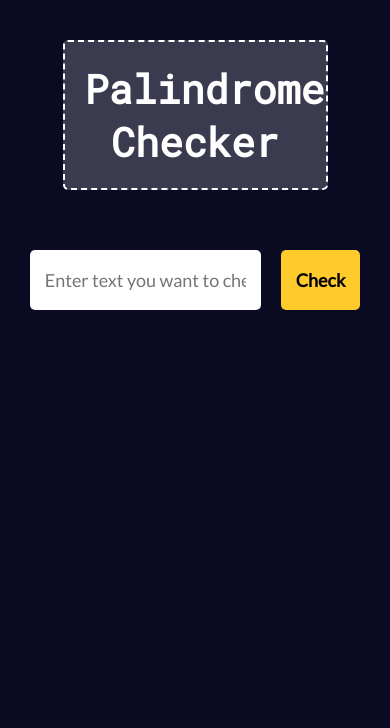
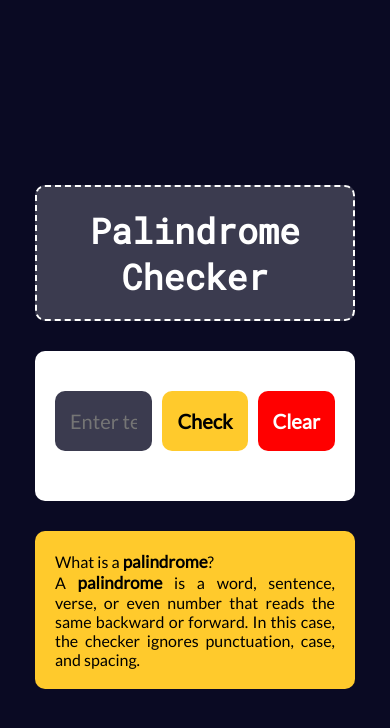
Before and after one commit to marliaren/fcc-palindrome-checker, a plain HTML site: page index.html in a window 390 px wide. Drawn offline with Linux system fonts and the light colour scheme.

Commit message:
updated styling/responsive 03/15/24

```diff
--- a/index.html
+++ b/index.html
@@ -9,12 +9,21 @@
     <link rel="stylesheet" href="styles.css">
   </head>
   <body>
+    <main class="container">
       <h1>Palindrome Checker</h1>
+      <div class="palind-checker">
       <form id="text-box">
         <input id="text-input" type="text" placeholder="Enter text you want to check." required></input>
         <button id="check-btn" type="submit">Check</button>
+        <button id="clear-btn" type="reset">Clear</button>
       </form>
       <div id="result"></div>
+    </div>
+
+    <div class="palindrome-fact">
+      <p class="palindrome-text">What is a <span class="bold">palindrome</span>? <br> A <span class="bold">palindrome</span> is a word, sentence, verse, or even number that reads the same backward or forward. In this case, the checker ignores punctuation, case, and spacing.</p>
+    </div>
+  </main>
 
     <script src="script.js"></script>
   </body>
--- a/script.js
+++ b/script.js
@@ -1,10 +1,15 @@
 const textInput = document.getElementById('text-input');
 const checkBtn = document.getElementById('check-btn');
+const clearBtn = document.getElementById('clear-btn');
 const palindromeChecker = document.getElementById('palindrome-checker');
 const result = document.getElementById('result');
 
 // default to none first. result will only appear when check button is clicked
 result.style.display = 'none';
+
+function clearTxt() {
+  result.innerHTML = '';
+}
 
 function checkPalindrome(event) {
   event.preventDefault();
@@ -14,7 +19,7 @@ function checkPalindrome(event) {
   const reversedStr = str.split('').reverse().join(''); // reverse the string
 
   if (str === reversedStr && str !== null && str !== '') { //check the orig. string and the reversed. it should strictly match
-    result.innerHTML = `<span class="palindrome">${textInput.value} is a palindrome.</span>`;
+    result.innerHTML = `<span class="palindrome"><span class="bold-res">${textInput.value}</span> is a palindrome.</span>`;
     result.style.display = 'block'; //show the result div
   }
 
@@ -23,7 +28,7 @@ function checkPalindrome(event) {
   }
 
   else {
-    result.innerHTML = `<span class="not-palindrome">${textInput.value} is not a palindrome.</span>`;
+    result.innerHTML = `<span class="not-palindrome"><span class="bold-res">${textInput.value}</span> is not a palindrome.</span>`;
      result.style.display = 'block'; //show the result div
   }
 
@@ -31,3 +36,4 @@ function checkPalindrome(event) {
 }
 
 checkBtn.addEventListener("click", checkPalindrome);
+clearBtn.addEventListener("click", clearTxt);
--- a/styles.css
+++ b/styles.css
@@ -16,7 +16,16 @@
 
 body {
   background-color: var(--bg);
-    padding: 0 60px;
+  padding: 0 50px;
+}
+
+.container {
+  display: flex;
+  flex-direction: column;
+  align-items: center;
+  justify-content: center;
+  width: 100%;
+  min-height: 100vh;
 }
 
 h1 {
@@ -26,10 +35,21 @@
   padding: 20px;
   background-color: var(--box);
   text-align: center;
-    width: calc(100% - 5px);
-    margin: 40px auto;
+  /* width: min(100vw, 500px); */
+  width: calc(100% - 150px);
+  margin: 30px 0;
   border: 2px dashed;
-    border-radius: 5px;
+  border-radius: 10px;
+}
+
+.palind-checker {
+  /* width: min(100vw, 500px); */
+  /* min-height: 100px; */
+  width: calc(100% - 150px);
+  background-color: var(--textcolor);
+  height: fit-content;
+  padding: 20px;
+  border-radius: 10px;
 }
 
 #text-box {
@@ -38,48 +58,86 @@
   align-items: center;
   justify-content: center;
   padding: 20px 0;
-    margin-bottom: 30px;
+  margin-bottom: 10px;
 }
 
 input, button{
   font-family: var(--text);
-    font-size: 1.8rem;
+  font-size: 2rem;
   height: 60px;
-    border-radius: 5px;
+  border-radius: 10px;
   border: none;
   padding: 15px;
 }
 
 #text-input {
-    width: 700px;
+  width: 100%;
   border: none;
+  background-color: var(--box);
+  color: var(--textcolor);
+}
+
+button {
+  font-weight: 700;
+  /* width: 150px; */
+  margin-left: 10px;
+  cursor: pointer;
 }
 
 #check-btn {
   background-color:var(--yelor);
-    font-weight: 700;
-    width: 130px;
-    margin-left: 20px;
-    cursor: pointer;
+}
+
+#clear-btn {
+  background-color: red;
+  color: var(--textcolor);
+}
+
+.palindrome-fact {
+  background-color: var(--yelor);
+  /* width: min(100vw, 500px); */
+  width: calc(100% - 150px);
+  padding: 20px;
+  border-radius: 10px;
+  margin-top: 30px;
+}
+
+.palindrome-text {
+  color: black;
+  font-size: 1.6rem;
+  font-weight: 500;
+  font-family: var(--text);
+  text-align: justify;
+}
+
+.bold {
+  font-weight: 900;
+  font-size: 1.7rem;
+}
+
+.bold-res {
+  font-weight: 900;
+  font-size: 2.1rem;
 }
 
 #result {
-    background-color: var(--textcolor);
+  /* background-color: var(--textcolor); */
   width: fit-content;
   height: fit-content;
   display: block;
   margin: 0 auto;
-    border-radius: 5px;
+  /* border-radius: 5px;
   border: 2px dashed var(--box);
-    padding: 20px;
+  padding: 20px;*/
   max-width: 100%;
   word-wrap: break-word;
 }
 
 .palindrome, .not-palindrome {
-    font-weight: 700;
+  font-weight: 500;
   font-size: 2rem;
   font-family: var(--text);
+  text-align: center;
 }
 
 .palindrome {
@@ -90,3 +148,62 @@
 .not-palindrome {
   color: red;
 }
+
+@media only screen and (max-width: 650px) {
+  h1 {
+    width: min(100vw, 500px);
+    font-size: 3.5rem;
+  }
+
+  .palind-checker {
+    width: min(100vw, 500px);
+  }
+
+  .palindrome-fact {
+    width: min(100vw, 500px);
+  }
+}
+
+@media only screen and (max-width: 550px) {
+  h1 {
+    width: min(100vw, 430px);
+    font-size: 3.5rem;
+  }
+
+  .palind-checker {
+    width: min(100vw, 430px);
+  }
+
+  .palindrome-fact {
+    width: min(100vw, 430px);
+  }
+}
+
+@media only screen and (max-width: 500px) {
+  h1 {
+    width: min(100vw, 400px);
+    font-size: 3.5rem;
+  }
+
+  .palind-checker {
+    width: min(100vw, 400px);
+  }
+
+  .palindrome-fact {
+    width: min(100vw, 400px);
+  }
+}
+
+@media only screen and (max-width: 400px) {
+  h1 {
+    width: min(100vw, 320px);
+  }
+
+  .palind-checker {
+    width: min(100vw, 320px);
+  }
+
+  .palindrome-fact {
+    width: min(100vw, 320px);
+  }
+}
```
Lines whose indentation alone changed are shown as unchanged.
